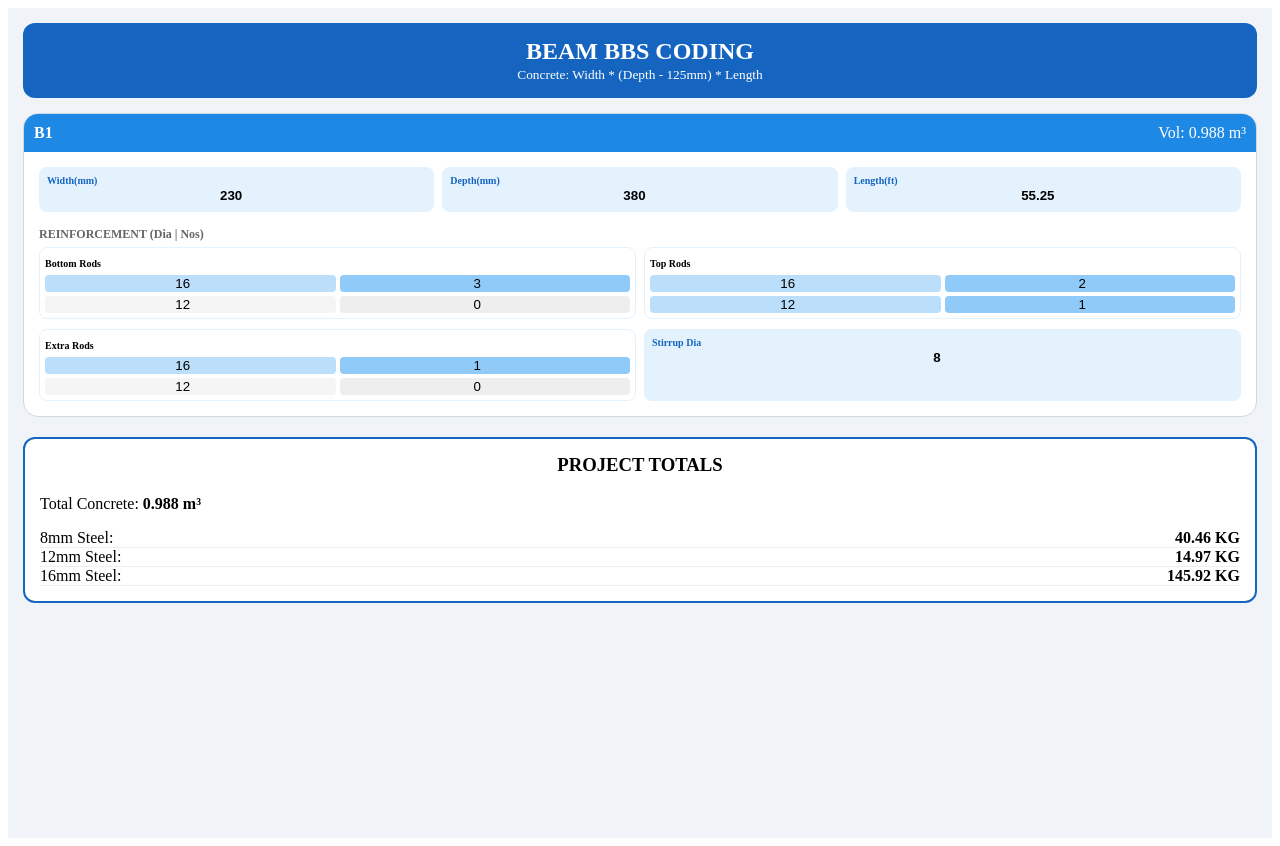
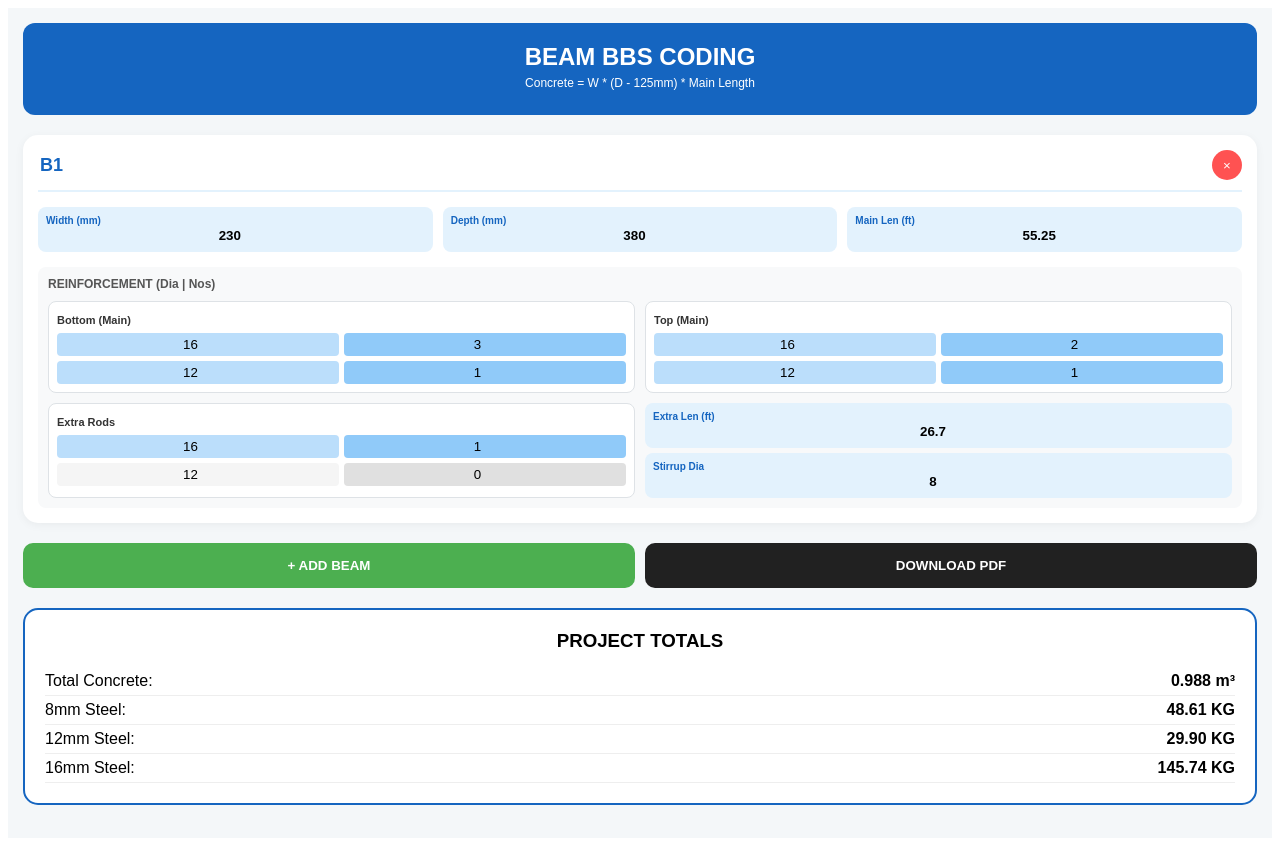
Before and after one commit to Movieeesss/BEAM-BBS, a React (Vite) app: page / in a window 1280 px wide. Built offline with nearby package versions, Linux system fonts and the light colour scheme.

Commit message:
Update BeamBBS.tsx

```diff
--- a/src/BeamBBS.tsx
+++ b/src/BeamBBS.tsx
@@ -2,7 +2,7 @@ import React, { useState, useMemo } from 'react';
 import jsPDF from 'jspdf';
 import autoTable from 'jspdf-autotable';
 
-const getWeightPerMeter = (dia: number) => (dia * dia) / 162;
+const getWeightPerMeter = (dia: number) => (dia * dia) / 162.2; // Standard engineering constant
 
 interface RodSet {
   dia1: number; num1: string;
@@ -21,24 +21,34 @@ interface BeamData {
   extra: RodSet;
   diaStirrups: number;
   spacing: string;
-  numBeams: string;
 }
 
 const BeamBBS: React.FC = () => {
-  const [method, setMethod] = useState<'excel' | 'precision'>('excel');
-  const [lapFactor, setLapFactor] = useState<number>(50);
-  const SLAB_THICKNESS_MM = 125; // 5 inches
+  const SLAB_THICKNESS_MM = 125;
 
   const [beams, setBeams] = useState<BeamData[]>([
     {
       id: '1', grid: 'B1', width: '230', depth: '380',
       lenMain: '55.25', lenExtra: '26.7',
-      bottom: { dia1: 16, num1: '3', dia2: 12, num2: '0' },
+      bottom: { dia1: 16, num1: '3', dia2: 12, num2: '1' },
       top: { dia1: 16, num1: '2', dia2: 12, num2: '1' },
       extra: { dia1: 16, num1: '1', dia2: 12, num2: '0' },
-      diaStirrups: 8, spacing: '6', numBeams: '1'
+      diaStirrups: 8, spacing: '6'
     }
   ]);
+
+  const addBeam = () => {
+    const newBeam: BeamData = {
+      ...beams[0],
+      id: Date.now().toString(),
+      grid: `B${beams.length + 1}`
+    };
+    setBeams([...beams, newBeam]);
+  };
+
+  const deleteBeam = (id: string) => {
+    if (beams.length > 1) setBeams(beams.filter(b => b.id !== id));
+  };
 
   const updateBeam = (id: string, field: string, val: any) => {
     setBeams(prev => prev.map(b => {
@@ -52,94 +62,118 @@ const BeamBBS: React.FC = () => {
   };
 
   const results = useMemo(() => {
-    const diaSummary: Record<number, number> = {};
+    const diaSummary: Record<number, number> = { 8:0, 10:0, 12:0, 16:0, 20:0, 25:0 };
     let totalConcreteM3 = 0;
 
     const detailed = beams.map(beam => {
-      const nBeams = parseFloat(beam.numBeams) || 1;
       const wM = (parseFloat(beam.width) || 0) / 1000;
       const dM = (parseFloat(beam.depth) || 0) / 1000;
-      const slabM = SLAB_THICKNESS_MM / 1000;
       const lMainM = (parseFloat(beam.lenMain) || 0) * 0.3048;
       const lExtraM = (parseFloat(beam.lenExtra) || 0) * 0.3048;
-      const sIn = parseFloat(beam.spacing) || 1;
+      const sIn = parseFloat(beam.spacing) || 6;
 
-      // Logic: Concrete calculated on (Depth - Slab Thickness)
-      const volM3 = wM * (dM - slabM) * lMainM * nBeams;
-      totalConcreteM3 += Math.max(0, volM3);
+      const volM3 = wM * (dM - (SLAB_THICKNESS_MM / 1000)) * lMainM;
+      totalConcreteM3 += volM3;
 
-      const lapM = (d: number) => method === 'precision' ? (lapFactor * d) / 1000 : 0;
-
-      const calcKg = (rod: RodSet, len: number, hasLap: boolean) => {
-        const kg1 = (len + (hasLap ? lapM(rod.dia1) : 0)) * (parseFloat(rod.num1) || 0) * getWeightPerMeter(rod.dia1);
-        const kg2 = (len + (hasLap ? lapM(rod.dia2) : 0)) * (parseFloat(rod.num2) || 0) * getWeightPerMeter(rod.dia2);
-        return { kg1, kg2 };
+      const calcKg = (rod: RodSet, len: number) => {
+        const k1 = len * (parseFloat(rod.num1) || 0) * getWeightPerMeter(rod.dia1);
+        const k2 = len * (parseFloat(rod.num2) || 0) * getWeightPerMeter(rod.dia2);
+        return { k1, k2, d1: rod.dia1, d2: rod.dia2 };
       };
 
-      const bRes = calcKg(beam.bottom, lMainM, true);
-      const tRes = calcKg(beam.top, lMainM, true);
-      const eRes = calcKg(beam.extra, lExtraM, false);
+      const b = calcKg(beam.bottom, lMainM);
+      const t = calcKg(beam.top, lMainM);
+      const e = calcKg(beam.extra, lExtraM);
 
-      const stirrupLengthM = method === 'excel' ? 0.9144 : (((wM * 1000 - 80) * 2) + ((dM * 1000 - 80) * 2) + 200) / 1000;
-      const totalTies = (Math.ceil(((parseFloat(beam.lenMain) || 0) * 12) / sIn) + 1) * nBeams;
-      const stirrupsKg = stirrupLengthM * totalTies * getWeightPerMeter(beam.diaStirrups);
+      const stirrupLenM = (((wM * 1000 - 80) * 2) + ((dM * 1000 - 80) * 2) + 200) / 1000;
+      const totalTies = Math.ceil(((parseFloat(beam.lenMain) || 0) * 12) / sIn) + 1;
+      const stirrupKg = stirrupLenM * totalTies * getWeightPerMeter(beam.diaStirrups);
 
-      // Update Summary
-      [[beam.bottom.dia1, bRes.kg1], [beam.bottom.dia2, bRes.kg2],
-       [beam.top.dia1, tRes.kg1], [beam.top.dia2, tRes.kg2],
-       [beam.extra.dia1, eRes.kg1], [beam.extra.dia2, eRes.kg2],
-       [beam.diaStirrups, stirrupsKg]].forEach(([d, kg]) => {
-        if (kg > 0) diaSummary[d as number] = (diaSummary[d as number] || 0) + (kg as number * nBeams);
+      [b, t, e].forEach(r => {
+        diaSummary[r.d1] = (diaSummary[r.d1] || 0) + r.k1;
+        diaSummary[r.d2] = (diaSummary[r.d2] || 0) + r.k2;
       });
+      diaSummary[beam.diaStirrups] += stirrupKg;
 
-      return { ...beam, volM3, subTotal: (bRes.kg1 + bRes.kg2 + tRes.kg1 + tRes.kg2 + eRes.kg1 + eRes.kg2 + stirrupsKg) * nBeams };
+      return { ...beam, volM3, totalBeamKg: b.k1+b.k2+t.k1+t.k2+e.k1+e.k2+stirrupKg };
     });
 
     return { detailed, diaSummary, totalConcreteM3 };
-  }, [beams, method, lapFactor]);
+  }, [beams]);
+
+  const downloadPDF = () => {
+    const doc = new jsPDF();
+    doc.setFontSize(16);
+    doc.text("STEEL REINFORCEMENT & CONCRETE REPORT", 105, 15, { align: "center" });
+
+    autoTable(doc, {
+      startY: 25,
+      head: [['Grid', 'Width', 'Depth', 'Main Len', 'Vol (m3)', 'Total Steel']],
+      body: results.detailed.map(b => [b.grid, b.width, b.depth, b.lenMain, b.volM3.toFixed(3), b.totalBeamKg.toFixed(2) + ' kg']),
+    });
+
+    const summaryData = Object.entries(results.diaSummary)
+      .filter(([_, kg]) => kg > 0)
+      .map(([dia, kg]) => [`${dia}mm Steel`, `${kg.toFixed(2)} KG`]);
+
+    doc.text("PROJECT TOTALS", 14, (doc as any).lastAutoTable.finalY + 15);
+    autoTable(doc, {
+      startY: (doc as any).lastAutoTable.finalY + 20,
+      body: [['Total Concrete', `${results.totalConcreteM3.toFixed(3)} m³`], ...summaryData],
+      theme: 'grid'
+    });
+
+    doc.save("Beam_BBS_Report.pdf");
+  };
 
   return (
-    <div style={{ backgroundColor: '#f0f4f8', minHeight: '100vh', padding: '15px' }}>
-      <div style={{ backgroundColor: '#1565c0', padding: '15px', borderRadius: '12px', color: '#fff', textAlign: 'center', marginBottom: '15px' }}>
+    <div style={{ backgroundColor: '#f4f7f9', minHeight: '100vh', padding: '15px', fontFamily: 'sans-serif' }}>
+      <header style={{ backgroundColor: '#1565c0', color: '#fff', padding: '20px', borderRadius: '12px', textAlign: 'center', marginBottom: '20px' }}>
         <h2 style={{ margin: 0 }}>BEAM BBS CODING</h2>
-        <small>Concrete: Width * (Depth - 125mm) * Length</small>
-      </div>
+        <p style={{ fontSize: '12px', margin: '5px 0' }}>Concrete = W * (D - 125mm) * Main Length</p>
+      </header>
 
       {beams.map(beam => (
-        <div key={beam.id} style={{ backgroundColor: '#fff', borderRadius: '15px', marginBottom: '20px', overflow: 'hidden', border: '1px solid #d1d9e0' }}>
-          <div style={{ backgroundColor: '#1e88e5', padding: '10px', color: '#fff', display: 'flex', justifyContent: 'space-between' }}>
-             <strong>{beam.grid}</strong>
-             <span>Vol: {results.detailed.find(r => r.id === beam.id)?.volM3.toFixed(3)} m³</span>
+        <div key={beam.id} style={{ backgroundColor: '#fff', borderRadius: '15px', padding: '15px', marginBottom: '20px', boxShadow: '0 2px 10px rgba(0,0,0,0.05)' }}>
+          <div style={{ display: 'flex', justifyContent: 'space-between', marginBottom: '15px', borderBottom: '2px solid #e3f2fd', paddingBottom: '10px' }}>
+            <input value={beam.grid} onChange={e => updateBeam(beam.id, 'grid', e.target.value)} style={{ fontWeight: 'bold', fontSize: '18px', border: 'none', color: '#1565c0', width: '80px' }} />
+            <button onClick={() => deleteBeam(beam.id)} style={{ background: '#ff5252', color: '#fff', border: 'none', borderRadius: '50%', width: '30px', height: '30px', cursor: 'pointer' }}>×</button>
           </div>
 
-          <div style={{ padding: '15px' }}>
-            {/* Dimensions */}
-            <div style={{ display: 'flex', gap: '8px', marginBottom: '15px' }}>
-              <DataBox label="Width(mm)" value={beam.width} onChange={v => updateBeam(beam.id, 'width', v)} />
-              <DataBox label="Depth(mm)" value={beam.depth} onChange={v => updateBeam(beam.id, 'depth', v)} />
-              <DataBox label="Length(ft)" value={beam.lenMain} onChange={v => updateBeam(beam.id, 'lenMain', v)} />
-            </div>
+          <div style={{ display: 'grid', gridTemplateColumns: '1fr 1fr 1fr', gap: '10px', marginBottom: '15px' }}>
+            <InputBox label="Width (mm)" value={beam.width} onChange={v => updateBeam(beam.id, 'width', v)} />
+            <InputBox label="Depth (mm)" value={beam.depth} onChange={v => updateBeam(beam.id, 'depth', v)} />
+            <InputBox label="Main Len (ft)" value={beam.lenMain} onChange={v => updateBeam(beam.id, 'lenMain', v)} />
+          </div>
 
-            {/* Rebar - Dual Columns */}
-            <h4 style={{ margin: '10px 0 5px 0', fontSize: '12px', color: '#666' }}>REINFORCEMENT (Dia | Nos)</h4>
-            <div style={{ display: 'grid', gridTemplateColumns: '1fr 1fr', gap: '8px', marginBottom: '10px' }}>
-              <DualRow label="Bottom Rods" rod={beam.bottom} onUpdate={(f, v) => updateBeam(beam.id, `bottom.${f}`, v)} />
-              <DualRow label="Top Rods" rod={beam.top} onUpdate={(f, v) => updateBeam(beam.id, `top.${f}`, v)} />
-            </div>
-            <div style={{ display: 'grid', gridTemplateColumns: '1fr 1fr', gap: '8px' }}>
-              <DualRow label="Extra Rods" rod={beam.extra} onUpdate={(f, v) => updateBeam(beam.id, `extra.${f}`, v)} />
-              <DataBox label="Stirrup Dia" value={beam.diaStirrups} onChange={v => updateBeam(beam.id, 'diaStirrups', v)} />
-            </div>
+          <div style={{ backgroundColor: '#f8f9fa', padding: '10px', borderRadius: '8px' }}>
+             <h4 style={{ margin: '0 0 10px 0', fontSize: '12px', color: '#555' }}>REINFORCEMENT (Dia | Nos)</h4>
+             <div style={{ display: 'grid', gridTemplateColumns: '1fr 1fr', gap: '10px' }}>
+                <DualRow label="Bottom (Main)" rod={beam.bottom} onUpdate={(f, v) => updateBeam(beam.id, `bottom.${f}`, v)} />
+                <DualRow label="Top (Main)" rod={beam.top} onUpdate={(f, v) => updateBeam(beam.id, `top.${f}`, v)} />
+                <DualRow label="Extra Rods" rod={beam.extra} onUpdate={(f, v) => updateBeam(beam.id, `extra.${f}`, v)} />
+                <div style={{ display: 'flex', flexDirection: 'column', gap: '5px' }}>
+                    <InputBox label="Extra Len (ft)" value={beam.lenExtra} onChange={v => updateBeam(beam.id, 'lenExtra', v)} />
+                    <InputBox label="Stirrup Dia" value={beam.diaStirrups} onChange={v => updateBeam(beam.id, 'diaStirrups', v)} />
+                </div>
+             </div>
           </div>
         </div>
       ))}
 
-      <div style={{ backgroundColor: '#fff', padding: '15px', borderRadius: '12px', border: '2px solid #1565c0' }}>
-        <h3 style={{ marginTop: 0, textAlign: 'center' }}>PROJECT TOTALS</h3>
-        <p>Total Concrete: <strong>{results.totalConcreteM3.toFixed(3)} m³</strong></p>
-        {Object.entries(results.diaSummary).map(([d, kg]) => (
-          <div key={d} style={{ display: 'flex', justifyContent: 'space-between', borderBottom: '1px solid #eee' }}>
-            <span>{d}mm Steel:</span> <strong>{kg.toFixed(2)} KG</strong>
+      <div style={{ display: 'flex', gap: '10px' }}>
+        <button onClick={addBeam} style={{ flex: 1, padding: '15px', backgroundColor: '#4caf50', color: '#fff', border: 'none', borderRadius: '10px', fontWeight: 'bold' }}>+ ADD BEAM</button>
+        <button onClick={downloadPDF} style={{ flex: 1, padding: '15px', backgroundColor: '#212121', color: '#fff', border: 'none', borderRadius: '10px', fontWeight: 'bold' }}>DOWNLOAD PDF</button>
+      </div>
+
+      <div style={{ marginTop: '20px', backgroundColor: '#fff', padding: '20px', borderRadius: '15px', border: '2px solid #1565c0' }}>
+        <h3 style={{ margin: '0 0 15px 0', textAlign: 'center' }}>PROJECT TOTALS</h3>
+        <div style={{ display: 'flex', justifyContent: 'space-between', padding: '5px 0', borderBottom: '1px solid #eee' }}>
+            <span>Total Concrete:</span> <strong>{results.totalConcreteM3.toFixed(3)} m³</strong>
+        </div>
+        {Object.entries(results.diaSummary).map(([dia, kg]) => kg > 0 && (
+          <div key={dia} style={{ display: 'flex', justifyContent: 'space-between', padding: '5px 0', borderBottom: '1px solid #eee' }}>
+            <span>{dia}mm Steel:</span> <strong>{kg.toFixed(2)} KG</strong>
           </div>
         ))}
       </div>
@@ -147,25 +181,25 @@ const BeamBBS: React.FC = () => {
   );
 };
 
-const DataBox = ({ label, value, onChange }: any) => (
-  <div style={{ flex: 1, backgroundColor: '#e3f2fd', padding: '8px', borderRadius: '8px' }}>
+const InputBox = ({ label, value, onChange }: any) => (
+  <div style={{ backgroundColor: '#e3f2fd', padding: '8px', borderRadius: '8px' }}>
     <label style={{ fontSize: '10px', color: '#1565c0', display: 'block', fontWeight: 'bold' }}>{label}</label>
-    <input type="number" value={value} onChange={e => onChange(e.target.value)} style={{ width: '100%', border: 'none', background: 'transparent', textAlign: 'center', fontWeight: 'bold' }} />
+    <input type="number" value={value} onChange={e => onChange(e.target.value)} style={{ width: '100%', border: 'none', background: 'transparent', textAlign: 'center', fontWeight: 'bold', outline: 'none' }} />
   </div>
 );
 
-const DualRow = ({ label, rod, onUpdate }: { label: string, rod: RodSet, onUpdate: (f: string, v: any) => void }) => {
-  const isActive = (n: string) => (parseFloat(n) || 0) > 0;
+const DualRow = ({ label, rod, onUpdate }: any) => {
+  const active = (n: any) => (parseFloat(n) || 0) > 0;
   return (
-    <div style={{ border: '1px solid #e3f2fd', padding: '5px', borderRadius: '8px' }}>
-      <span style={{ fontSize: '10px', fontWeight: 'bold' }}>{label}</span>
-      <div style={{ display: 'flex', gap: '4px', marginTop: '4px' }}>
-        <input type="number" value={rod.dia1} onChange={e => onUpdate('dia1', e.target.value)} style={{ width: '50%', background: isActive(rod.num1) ? '#bbdefb' : '#f5f5f5', border: 'none', borderRadius: '4px', textAlign: 'center' }} />
-        <input type="number" value={rod.num1} onChange={e => onUpdate('num1', e.target.value)} style={{ width: '50%', background: isActive(rod.num1) ? '#90caf9' : '#eeeeee', border: 'none', borderRadius: '4px', textAlign: 'center' }} />
+    <div style={{ border: '1px solid #dee2e6', padding: '8px', borderRadius: '8px', backgroundColor: '#fff' }}>
+      <span style={{ fontSize: '11px', fontWeight: 'bold', color: '#333' }}>{label}</span>
+      <div style={{ display: 'flex', gap: '5px', marginTop: '5px' }}>
+        <input type="number" placeholder="Dia" value={rod.dia1} onChange={e => onUpdate('dia1', e.target.value)} style={{ width: '50%', background: active(rod.num1) ? '#bbdefb' : '#f5f5f5', border: 'none', borderRadius: '4px', textAlign: 'center', padding: '4px' }} />
+        <input type="number" placeholder="Nos" value={rod.num1} onChange={e => onUpdate('num1', e.target.value)} style={{ width: '50%', background: active(rod.num1) ? '#90caf9' : '#e0e0e0', border: 'none', borderRadius: '4px', textAlign: 'center', padding: '4px' }} />
       </div>
-      <div style={{ display: 'flex', gap: '4px', marginTop: '4px' }}>
-        <input type="number" value={rod.dia2} onChange={e => onUpdate('dia2', e.target.value)} style={{ width: '50%', background: isActive(rod.num2) ? '#bbdefb' : '#f5f5f5', border: 'none', borderRadius: '4px', textAlign: 'center' }} />
-        <input type="number" value={rod.num2} onChange={e => onUpdate('num2', e.target.value)} style={{ width: '50%', background: isActive(rod.num2) ? '#90caf9' : '#eeeeee', border: 'none', borderRadius: '4px', textAlign: 'center' }} />
+      <div style={{ display: 'flex', gap: '5px', marginTop: '5px' }}>
+        <input type="number" placeholder="Dia" value={rod.dia2} onChange={e => onUpdate('dia2', e.target.value)} style={{ width: '50%', background: active(rod.num2) ? '#bbdefb' : '#f5f5f5', border: 'none', borderRadius: '4px', textAlign: 'center', padding: '4px' }} />
+        <input type="number" placeholder="Nos" value={rod.num2} onChange={e => onUpdate('num2', e.target.value)} style={{ width: '50%', background: active(rod.num2) ? '#90caf9' : '#e0e0e0', border: 'none', borderRadius: '4px', textAlign: 'center', padding: '4px' }} />
       </div>
     </div>
   );
```
